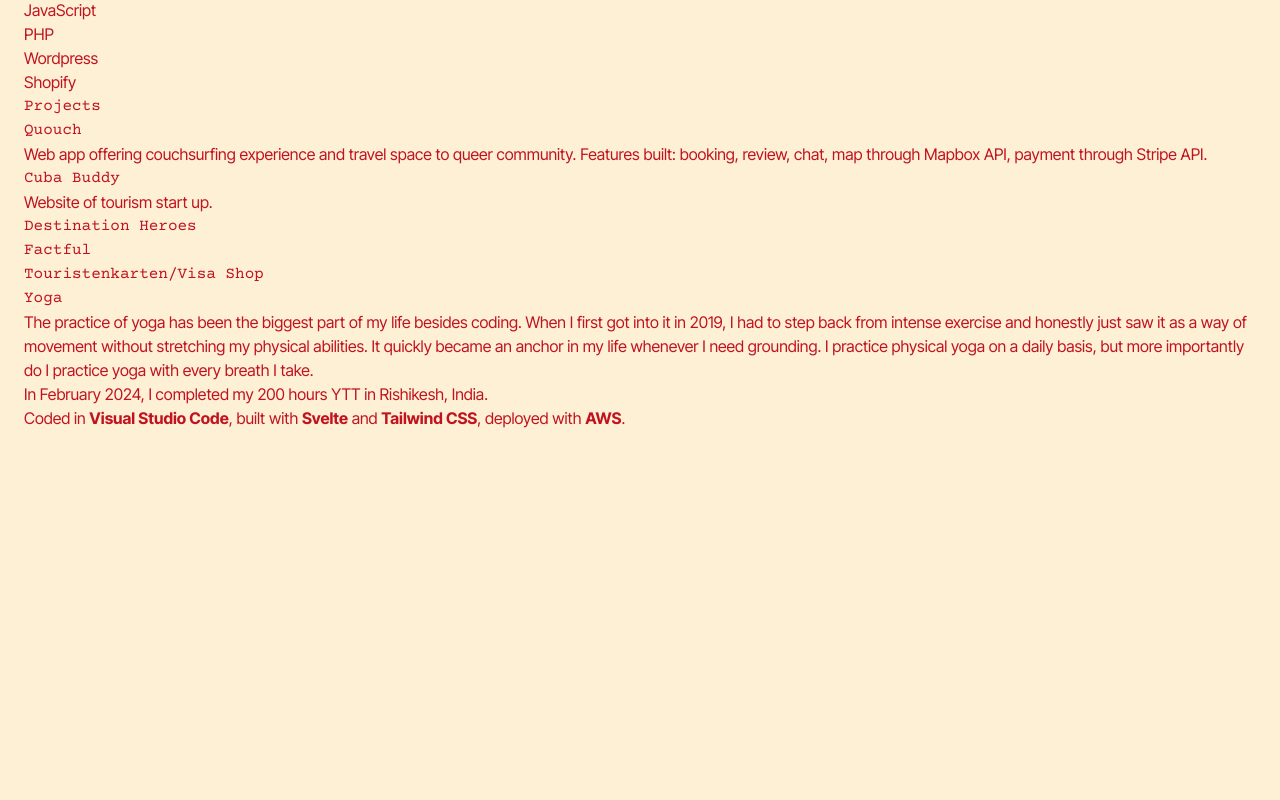
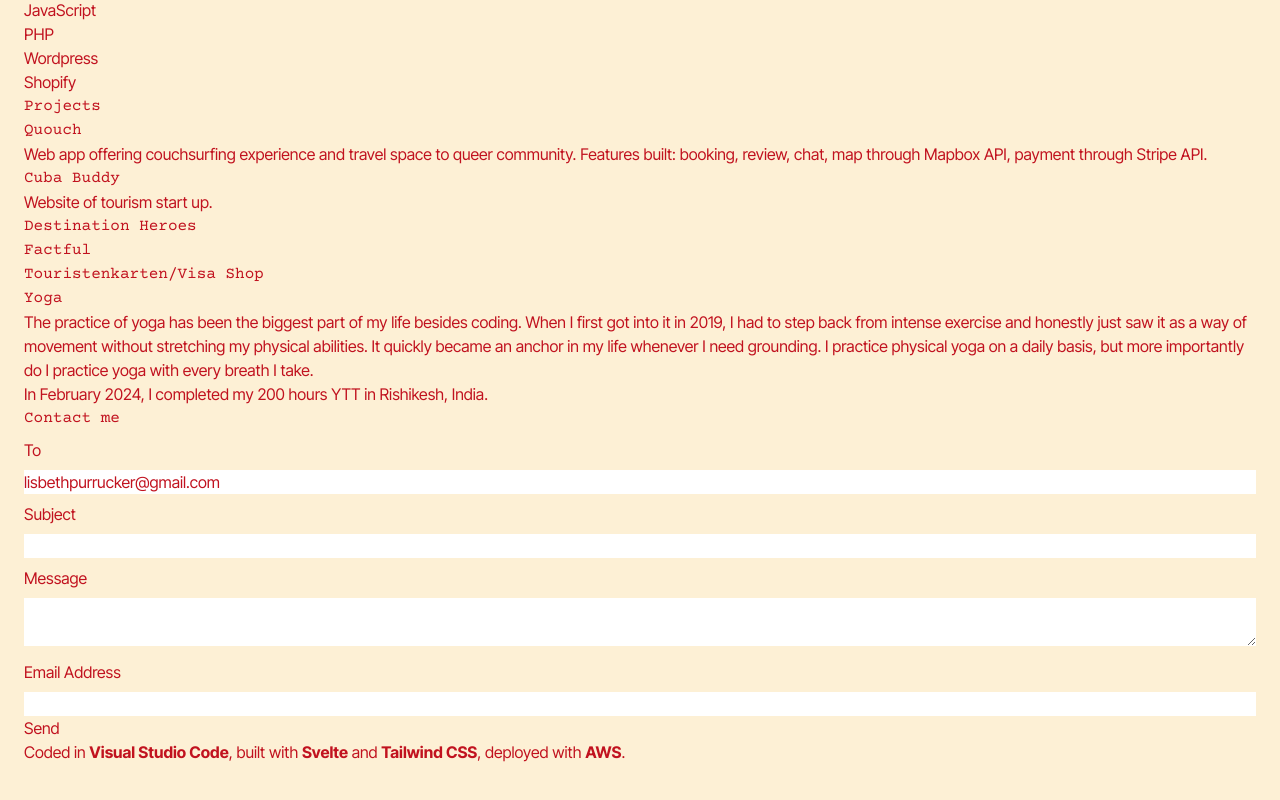
Before and after one commit to lisbethpurrucker/portfolio, a SvelteKit app: page / in a window 1280 px wide. Shown: the part 1242-2042 px from the top of the page. Before the commit the page ends 1720 px from the top, so only its background shows below. Built offline with nearby package versions, Linux system fonts and the light colour scheme.

Commit message:
add contact form component

```diff
--- a/src/components/Contact.svelte
+++ b/src/components/Contact.svelte
@@ -0,0 +1,26 @@
+<script lang="ts">
+  export let form: HTMLFormElement;
+</script>
+
+<section id="contact">
+	<h2>Contact me</h2>
+	<form method="POST">
+		<div class="">
+			<label class="block my-2" for="">To</label>
+			<input class="w-full" type="email" name="to" value="lisbethpurrucker@gmail.com">
+		</div>
+		<div class="">
+			<label class="block my-2" for="subject">Subject</label>
+			<input class="w-full" type="text" name="subject">
+		</div>
+		<div class="">
+			<label class="block my-2" for="message">Message</label>
+			<textarea class="w-full" name="message"></textarea>
+		</div>
+		<div class="">
+			<label class="block my-2" for="email">Email Address</label>
+			<input class="w-full" type="email" name="email">
+		</div>
+		<button type="submit">Send</button>
+	</form>
+</section>
```
